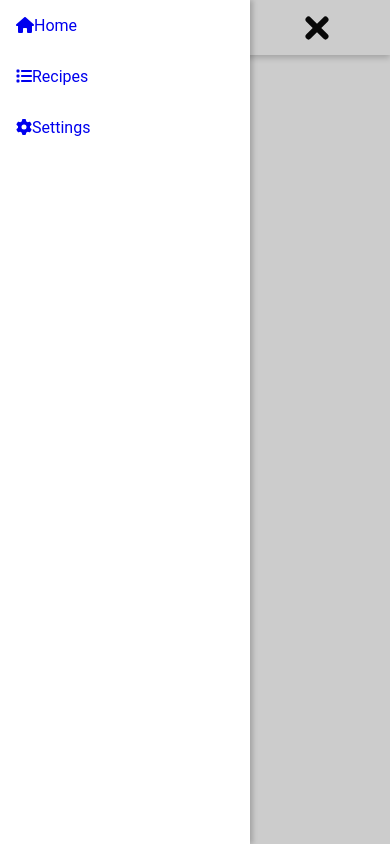
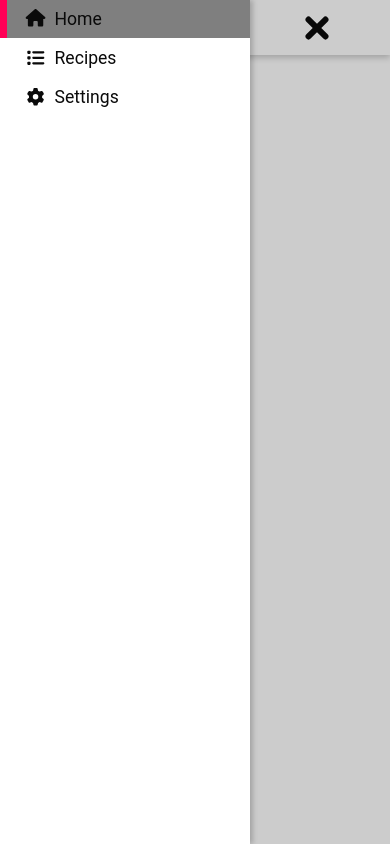
Before and after one commit to Princessok4/recipevillage, a React (Create React App) app: page / in a window 390 px wide. Both pictures are taken after a click on the element 316 px from the left and 27 px from the top of the page. Built offline with nearby package versions, Linux system fonts and the light colour scheme.

Commit message:
sidebar section on small screen

```diff
--- a/src/components/Navbar.js
+++ b/src/components/Navbar.js
@@ -6,6 +6,7 @@ import Sidebar from "./Sidebar";
 
 export default function Navbar() {
     const [showSidebar, setShowSideBar]= useState(false)
+
     const links = [
         {
             name: "Home",
@@ -22,8 +23,10 @@ export default function Navbar() {
             path: "/settings",
             icon: faCog
         }
-
     ]
+    function closeSidebar(){
+        setShowSideBar (false)
+    }
     return (
         <>
         <div className="navbar container">
@@ -34,14 +37,18 @@ export default function Navbar() {
                 ))}
 
             </div>
-            <div onClick= {()=> setShowSideBar(!showSidebar)}className={showSidebar ? "sidebar-btn active" :"sidebar-btn"}>
+            <div  onClick= {()=> setShowSideBar(true)}className={showSidebar ? "sidebar-btn active" : "sidebar-btn"}>
              <div className="bar"></div>
              <div className="bar"></div>
              <div className="bar"></div>
             </div>
+{/*
+<div onClick= {()=> setShowSideBar(true)}className={showSidebar ? "sidebar-btn active" : "sidebar-btn"}>
 
+</div> */}
         </div>
-       <Sidebar links={links}/>
+        {showSidebar && <Sidebar links={links} close={closeSidebar} />}
+
         </>
 
 
--- a/src/components/Sidebar.js
+++ b/src/components/Sidebar.js
@@ -1,9 +1,9 @@
 import { FontAwesomeIcon } from "@fortawesome/react-fontawesome";
 
 
-export default function Sidebar({ links }) {
+export default function Sidebar({ links, close }) {
     return (
-        <div className="sidebar">
+        <div className="sidebar" onClick={close}>
             {links.map(link => (
                 <a className="sidebar-links" href= "#!" key={link.name}>
                     <FontAwesomeIcon icon={link.icon} />
--- a/src/styles/index.scss
+++ b/src/styles/index.scss
@@ -87,15 +87,6 @@ a {
   }
 
 }
-// .sidebar {
-//     position: fixed;
-//     top: 0;
-//     left: 0;
-//     height: 100vh;
-//     width: 250px;
-//     background-color: var(--background-color);
-//     box-shadow: 0 0 0 1000px rgba(0, 0, 0, 0.2), 3px 0 5px var(--shadow-color);
-//   }
 
 .nav-links {
   a {
@@ -132,7 +123,7 @@ a {
 .container {
   padding-inline: 15vw;
 }
-
+@import "partials/animations.scss";
 @media screen and (max-width: 768px) {
   .navbar {
     .nav-links {
@@ -151,8 +142,31 @@ a {
   width: 250px;
   background-color: var(--background-color);
   box-shadow: 0 0 0 1000px rgba(0, 0, 0, 0.2), 3px 0 5px var(--shadow-color);
+  animation: getAnimationDuration(.3s) slideInLeft;
   .sidebar-links{
     display: block;
-    padding: 1em;
+    padding: .5em 1em;
+    border-left: .4em solid transparent;
+    margin-bottom: .1em;
+    color: var(--text-color);
+    font-size: 1.1em;
+    transform: translateX(-100%);
+    animation: getAnimationDuration(.3s) slideInLeft forwards;
+@for $i from 1 through 5 {
+    &:nth-child(#{$i}) {
+      animation-delay:#{$i * .1}s;
+    }
+    &.active {
+      border-left-color: var(--primary-color);
+    }
+    &:hover{
+      border-left-color: var(--primary-color);
+      background-color: rgba(0, 0, 0, 0.5);
+    }
+    svg{
+      width: 1.2em;
+      margin-right: .5em;
+    }
   }
 }
+}
--- /dev/null
+++ b/src/styles/partials/_animations.scss
@@ -0,0 +1,8 @@
+@keyframes slideInLeft{
+    from{
+        transform: translateX(-100%);
+    }
+    to{
+        transform: translateX(0);
+    }
+}
```
